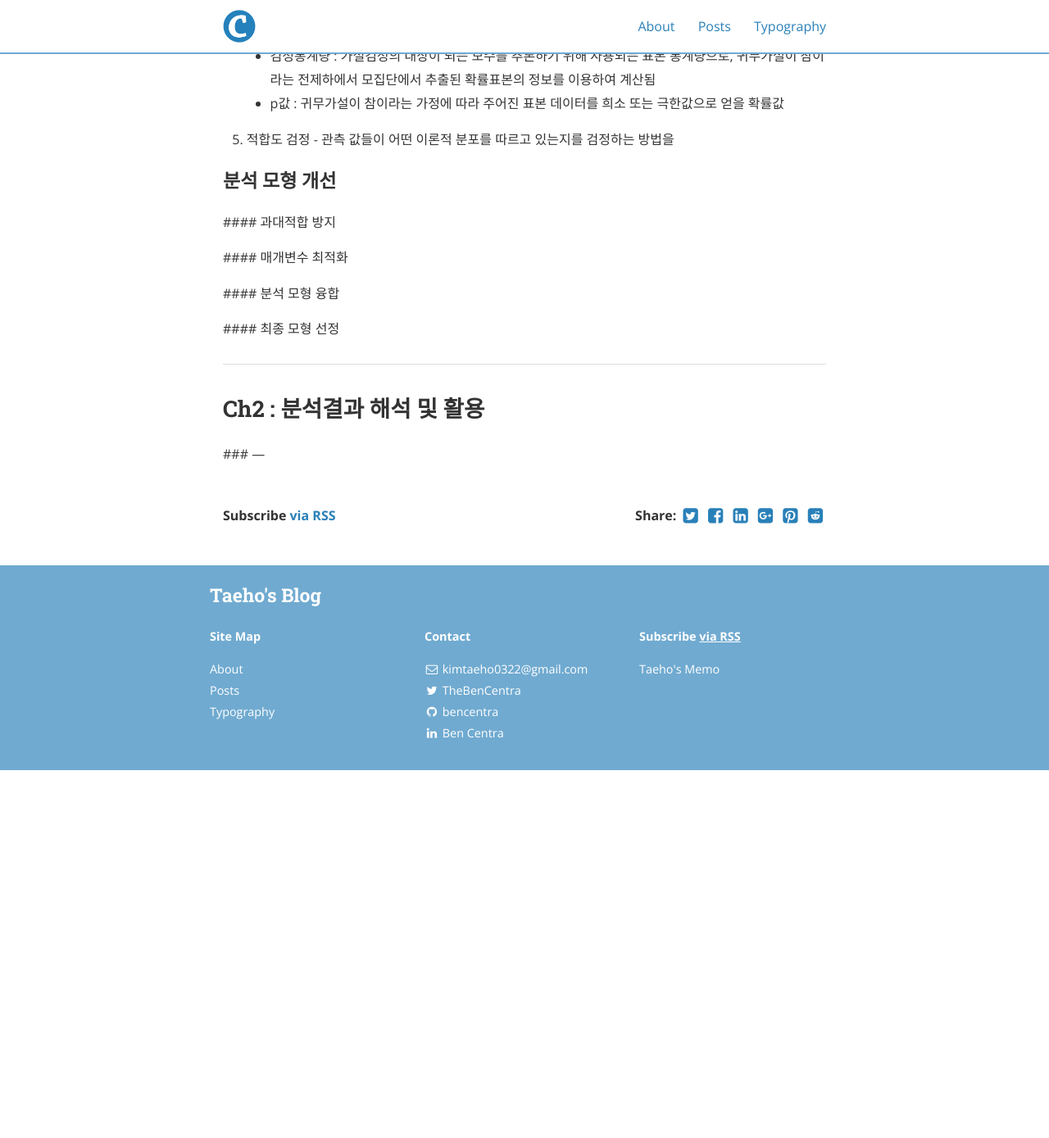
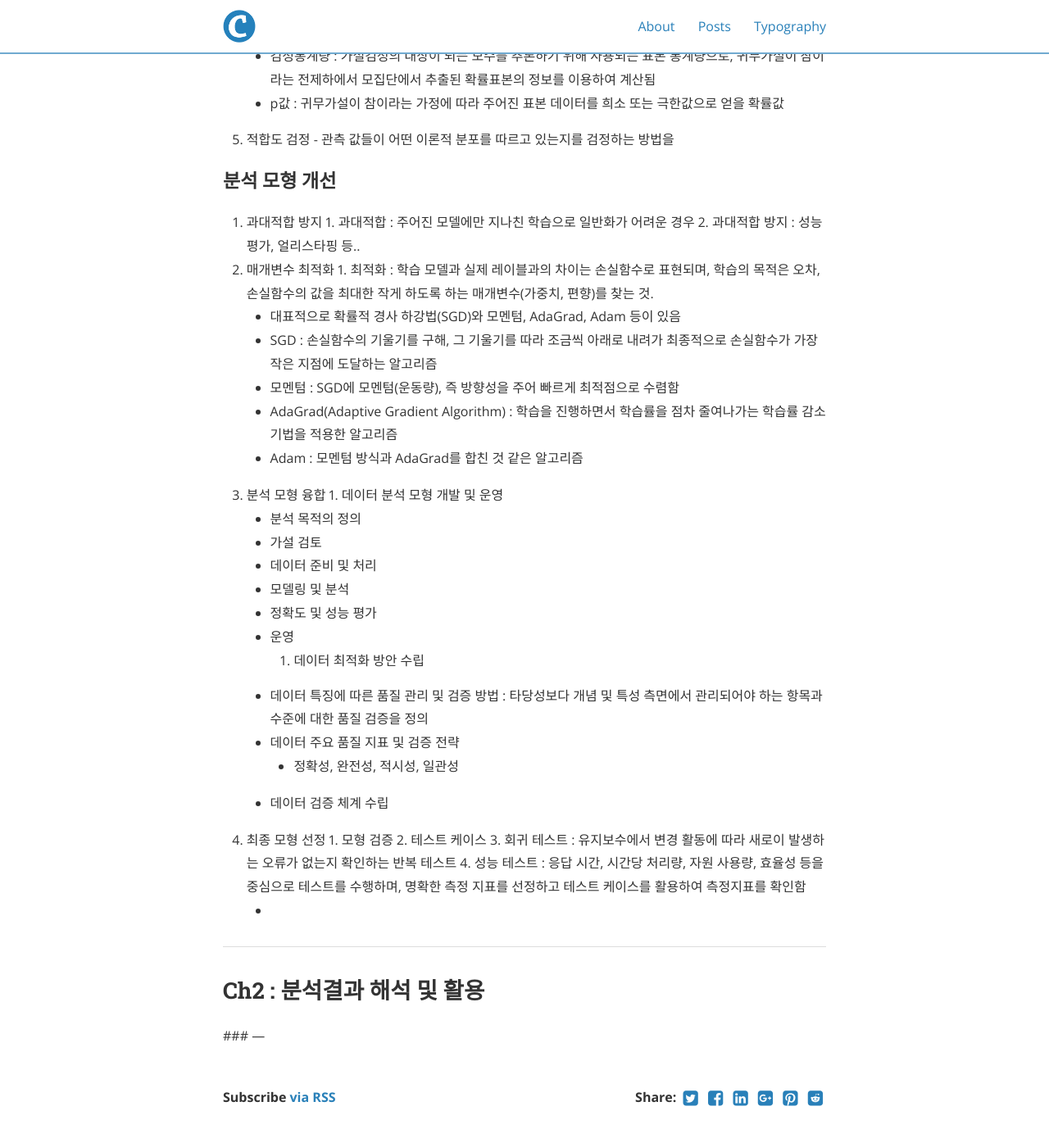
Before and after one commit to Taeho-Kim-0322/Taeho-Kim-0322.github.io, a Jekyll site: the page built from _posts/2020-11-30-빅데이터분석기사_part4.md, in a window 1280 px wide and 1400 px high, scrolled down 3790 px. Shown: the top 1389 px of the window at 82% size. Built offline with Jekyll 4.4.1, drawn with Linux system fonts in a browser that asks for light colours; nearby versions of some CDN libraries; before the commit the page ends 4730 px from its top, so only the background shows below that.

Commit message:
Update 2020-11-30-빅데이터분석기사_part4.md

```diff
--- a/_posts/2020-11-30-빅데이터분석기사_part4.md
+++ b/_posts/2020-11-30-빅데이터분석기사_part4.md
@@ -111,13 +111,35 @@ __한 눈에 보기__
 
 
 ### 분석 모형 개선
-  #### 과대적합 방지
-
-  #### 매개변수 최적화
-
-  #### 분석 모형 융합
-
-  #### 최종 모형 선정
+  1. 과대적합 방지
+    1. 과대적합 : 주어진 모델에만 지나친 학습으로 일반화가 어려운 경우
+    2. 과대적합 방지 : 성능평가, 얼리스타핑 등..
+  2. 매개변수 최적화
+    1. 최적화 : 학습 모델과 실제 레이블과의 차이는 손실함수로 표현되며, 학습의 목적은 오차, 손실함수의 값을 최대한 작게 하도록 하는 매개변수(가중치, 편향)를 찾는 것.
+      - 대표적으로 확률적 경사 하강법(SGD)와 모멘텀, AdaGrad, Adam 등이 있음
+      - SGD : 손실함수의 기울기를 구해, 그 기울기를 따라 조금씩 아래로 내려가 최종적으로 손실함수가 가장 작은 지점에 도달하는 알고리즘
+      - 모멘텀 : SGD에 모멘텀(운동량), 즉 방향성을 주어 빠르게 최적점으로 수렴함
+      - AdaGrad(Adaptive Gradient Algorithm) : 학습을 진행하면서 학습률을 점차 줄여나가는 학습률 감소 기법을 적용한 알고리즘
+      - Adam : 모멘텀 방식과 AdaGrad를 합친 것 같은 알고리즘
+  3. 분석 모형 융합
+    1. 데이터 분석 모형 개발 및 운영
+      - 분석 목적의 정의
+      - 가설 검토
+      - 데이터 준비 및 처리
+      - 모델링 및 분석
+      - 정확도 및 성능 평가
+      - 운영
+    2. 데이터 최적화 방안 수립
+      - 데이터 특징에 따른 품질 관리 및 검증 방법 : 타당성보다 개념 및 특성 측면에서 관리되어야 하는 항목과 수준에 대한 품질 검증을 정의
+      - 데이터 주요 품질 지표 및 검증 전략
+        - 정확성, 완전성, 적시성, 일관성
+      - 데이터 검증 체계 수립
+  4. 최종 모형 선정
+    1. 모형 검증
+    2. 테스트 케이스
+    3. 회귀 테스트 : 유지보수에서 변경 활동에 따라 새로이 발생하는 오류가 없는지 확인하는 반복 테스트
+    4. 성능 테스트 : 응답 시간, 시간당 처리량, 자원 사용량, 효율성 등을 중심으로 테스트를 수행하며, 명확한 측정 지표를 선정하고 테스트 케이스를 활용하여 측정지표를 확인함
+      -
 
 
 
```
